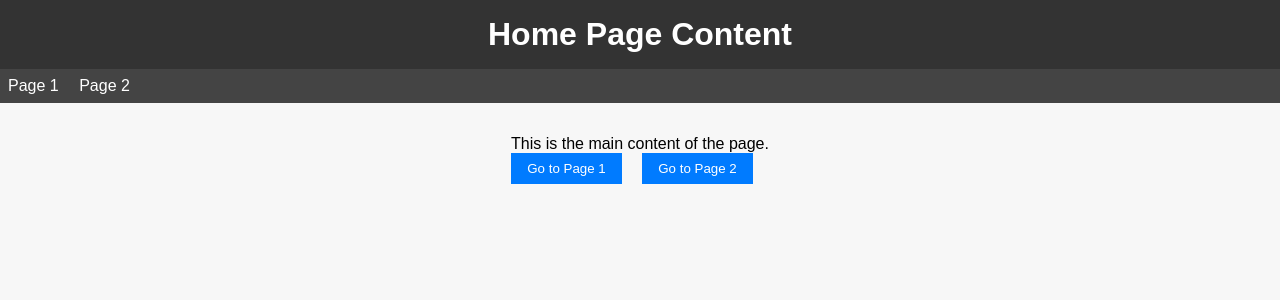
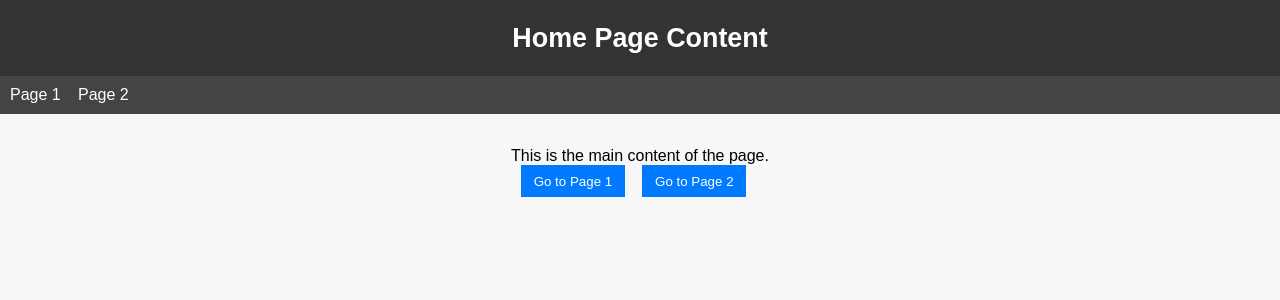
Before and after one commit to skrj-gh/WebOps, a Django app: template WebOps T-3/Task3/simpleNavigation/templates/simpleNavigation/home.html in a window 1280 px wide. Shown: the top 300 px of the page. Run offline with Django 3.2, Linux system fonts and the light colour scheme; the template is opened without the code that fills it, so the values that code supplies are empty.

Commit message:
task 3 final

```diff
--- a/WebOps T-3/Task3/simpleNavigation/static/simpleNavigation/style.css
+++ b/WebOps T-3/Task3/simpleNavigation/static/simpleNavigation/style.css
@@ -1,49 +1,57 @@
-/* Reset some default styles */
-body, h1, h2, h3, p, ul, li {
+*{
     margin: 0;
     padding: 0;
 }
 
-/* Basic styling */
-body {
-    font-family: Arial, sans-serif;
+body{
     background-color: #f7f7f7;
+    font-family: Arial, Helvetica, sans-serif;
 }
 
-header {
+header{
     background-color: #333;
-    color: white;
+    color: #fff;
     text-align: center;
-    padding: 1rem;
+    width: 100%;
+    height: 9.5vh;
+}
+header h1{
+    line-height: 9.5vh;
+    font-size: 2.1vw;
+}
+
+nav{
+    width: 100%;
 }
 
 nav ul {
     list-style-type: none;
     background-color: #444;
-    padding: 0.5rem;
+    padding: 10px;
 }
 
 nav ul li {
     display: inline;
-    margin-right: 1rem;
+    margin-right: 1vw;
 }
 
 nav ul li a {
     text-decoration: none;
-    color: white;
+    color: #fff;
 }
 
-main {
-    padding: 2rem;
+section{
+    margin-top: 4.1vh;
 }
 
 button {
     background-color: #007bff;
     color: white;
     border: none;
-    padding: 0.5rem 1rem;
+    padding: 1.1vh 1vw;
     cursor: pointer;
-    margin-right: 1rem;
+    margin-right: 1vw;
+    width: auto;
 }
 
 button a {
--- a/WebOps T-3/Task3/simpleNavigation/templates/simpleNavigation/base.html
+++ b/WebOps T-3/Task3/simpleNavigation/templates/simpleNavigation/base.html
@@ -8,9 +8,12 @@
 
         <link rel="stylesheet" type="text/css" href="{% static 'simpleNavigation/style.css' %}">
 
+        <link rel="icon" type="image/png" href="{% static 'simpleNavigation/alcherLogo.png' %}">
+
         <title>{{ title }}</title>
 
     </head>
+
     <body>
         {% block content %} {% endblock %}
     </body>
--- a/WebOps T-3/Task3/simpleNavigation/templates/simpleNavigation/home.html
+++ b/WebOps T-3/Task3/simpleNavigation/templates/simpleNavigation/home.html
@@ -12,9 +12,9 @@
         </ul>
     </nav>
 
-    <main style="text-align:center;">
+    <section style="text-align: center;">
         <p>This is the main content of the page.</p>
         <button><a href="{% url 'nav-page1' %}">Go to Page 1</a></button>
         <button><a href="{% url 'nav-page2' %}">Go to Page 2</a></button>
-    </main>
+    </section>
 {% endblock content %}
--- a/WebOps T-3/Task3/simpleNavigation/templates/simpleNavigation/page1.html
+++ b/WebOps T-3/Task3/simpleNavigation/templates/simpleNavigation/page1.html
@@ -12,7 +12,7 @@
         </ul>
     </nav>
 
-    <main>
+    <section style="padding-left: 2vw;">
         <p>This is the content of Page 1.</p>
-    </main>
+    </section>
 {% endblock content %}
--- a/WebOps T-3/Task3/simpleNavigation/templates/simpleNavigation/page2.html
+++ b/WebOps T-3/Task3/simpleNavigation/templates/simpleNavigation/page2.html
@@ -12,7 +12,7 @@
         </ul>
     </nav>
 
-    <main>
+    <section style="padding-left: 2vw;">
         <p>This is the content of Page 2.</p>
-    </main>
+    </section>
 {% endblock content %}
```
Also changed, not shown: WebOps T-3/Task3/simpleNavigation/static/simpleNavigation/alcherLogo.png (added). Lines whose indentation alone changed are shown as unchanged.
